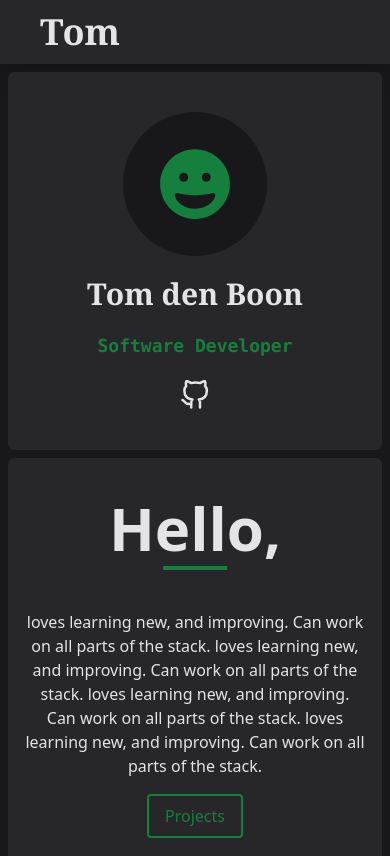
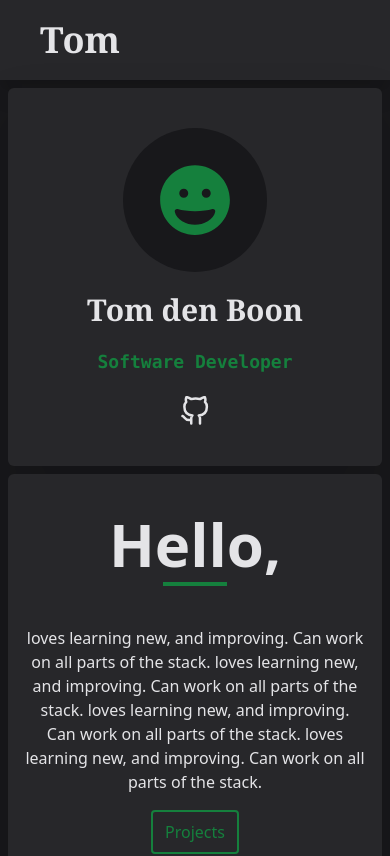
Before and after one commit to tomdenboon/portfolio-v1, a React (Create React App) app: page / in a window 390 px wide. Shown: the top 856 px of the page. Built offline with nearby package versions, Linux system fonts and the light colour scheme.

Commit message:
altered animation added box shadow

```diff
--- a/src/components/BottomArrow.js
+++ b/src/components/BottomArrow.js
@@ -1,10 +1,12 @@
-import React from 'react';
-import { FaLongArrowAltDown } from 'react-icons/fa';
+import React from "react";
+import { FaLongArrowAltDown } from "react-icons/fa";
 
 function BottomArrow() {
   return (
-    <div className="group absolute bottom-4 flex flex-col items-center justify-center cursor-pointer transform hover:translate-y-2 duration-500
-        animate-fade-in-up-delay-800 opacity-0">
+    <div
+      className="group absolute bottom-5 flex flex-col items-center justify-center cursor-pointer transform
+        animate-fade-in-up-delay-300 opacity-0"
+    >
       <span className="absolute ml-3 mb-11 flex h-3 w-3 group-hover:opacity-0 ease-in duration-300">
         <span className="animate-ping absolute inline-flex h-3 w-3 rounded-full bg-green-600 opacity-75 pointer-events-none"></span>
         <span className="relative inline-flex rounded-full h-3 w-3 bg-green-700 pointer-events-none"></span>
--- a/src/components/Home.js
+++ b/src/components/Home.js
@@ -4,13 +4,14 @@ import BottomArrow from "./BottomArrow";
 
 function Home() {
   const myRef = useRef(null);
+
   const executeScroll = () => {
     console.log("clickclak");
     myRef.current.scrollIntoView({ behavior: "smooth" });
   };
   return (
     <div className="flex flex-col bg-gray-900">
-      <div className="flex flex-col items-center justify-center pt-16 sm:pt-0 sm:h-screen">
+      <div className="flex flex-col items-center justify-center mt-20 sm:mt-0 sm:h-screen">
         <PersonCard />
         <button className="hidden sm:flex" onClick={executeScroll}>
           <BottomArrow />
--- a/src/components/Navbar.js
+++ b/src/components/Navbar.js
@@ -7,7 +7,7 @@ function Navbar() {
   return (
     <div
       className="text-gray-200 font-mono top-0 left-0 flex w-full justify-between
-      absolute h-16 bg-gray-800 items-center shadow-xl"
+      absolute h-20 bg-gray-800 items-center shadow-xl"
     >
       <NavLink
         to="/"
@@ -16,16 +16,16 @@ function Navbar() {
         Tom
       </NavLink>
       <div className="flex items-center invisible md:visible">
-        <div className="animate-fade-in-down-delay-200 opacity-0">
+        <div className="animate-fade-in-down-delay-400 opacity-0">
           <NavbarItem routeName="/">Home</NavbarItem>
         </div>
-        <div className="animate-fade-in-down-delay-300 opacity-0">
+        <div className="animate-fade-in-down-delay-500 opacity-0">
           <NavbarItem routeName="/projects">Projects</NavbarItem>
         </div>
-        <div className="animate-fade-in-down-delay-400 opacity-0">
+        <div className="animate-fade-in-down-delay-600 opacity-0">
           <NavbarItem routeName="/contact">Contact</NavbarItem>
         </div>
-        <div className="animate-fade-in-down-delay-500 opacity-0 ml-5 mr-10">
+        <div className="animate-fade-in-down-delay-700 opacity-0 ml-5 mr-10">
           <NavLink to="/resume">
             <CustomButton1 title="Resume" />
           </NavLink>
--- a/src/components/Projects.js
+++ b/src/components/Projects.js
@@ -1,9 +1,5 @@
 function Projects() {
-    return (
-        <div className="h-screen w-full bg-gray-900">
-        </div>
-    );
+  return <div className="h-screen w-full bg-gray-900"></div>;
 }
 
-
 export default Projects;
--- a/src/components/personCard/CustomButton1.js
+++ b/src/components/personCard/CustomButton1.js
@@ -1,13 +1,15 @@
-import React from 'react';
+import React from "react";
 
 function CustomButton1(props) {
-    return (
-        <div className="flex items-center justify-center px-4 py-2 rounded
+  return (
+    <div
+      className="flex items-center justify-center px-3 py-2 rounded
         border-2 border-green-700 text-green-700 hover:bg-green-700 hover:bg-opacity-10 hover:border-opacity-100
-        transition-all ease--out duration-300 cursor-pointer select-none">
-            {props.title}
-        </div>
-    );
+        transition-all ease--out duration-300 cursor-pointer select-none"
+    >
+      {props.title}
+    </div>
+  );
 }
 
 export default CustomButton1;
--- a/src/components/personCard/PersonCard.js
+++ b/src/components/personCard/PersonCard.js
@@ -3,10 +3,9 @@ import PersonCardLeft from "./PersonCardLeft";
 import PersonCardRight from "./PersonCardRight";
 
 function PersonCard() {
-
   return (
     <div
-      className="relative flex font text-gray-200
+      className="relative flex font text-gray-200 filter drop-shadow-2xl
       rounded-md m-2 sm:flex-row flex-col sm:mx-8 min-w-min max-w-screen-lg items-stretch"
     >
       <PersonCardLeft />
--- a/src/components/personCard/PersonCardLeft.js
+++ b/src/components/personCard/PersonCardLeft.js
@@ -1,7 +1,6 @@
 import React, { useState } from "react";
 import { FaGrin, FaGrinWink } from "react-icons/fa";
 import { FiGithub } from "react-icons/fi";
-
 
 function PersonCardLeft() {
   const [isHoveredSmiley, setIsHoveredSmiley] = useState(false);
@@ -11,8 +10,10 @@ function PersonCardLeft() {
   };
 
   return (
-    <div className="relative bg-gray-800 sm:w-1/3 items-center flex flex-col rounded-l-md sm:rounded-r-none rounded-r-md
-    sm:py-16 py-10 duration-300 animate-fade-in-up-delay-100 sm:animate-fade-in-up-delay-600 opacity-0">
+    <div
+      className="relative bg-gray-800 sm:w-1/3 items-center flex flex-col rounded-l-md sm:rounded-r-none rounded-r-md
+    sm:py-16 py-10 duration-300 animate-fade-in-up-delay-100 sm:animate-fade-in-up-delay-100 opacity-0"
+    >
       <div
         className="sm:h-48 sm:w-48 h-36 w-36 flex items-center sm:text-8xl
         text-7xl justify-center rounded-full bg-gray-900 text-green-700"
--- a/src/components/personCard/PersonCardRight.js
+++ b/src/components/personCard/PersonCardRight.js
@@ -10,7 +10,7 @@ function PersonCardRight() {
   return (
     <div
       className="sm:w-2/3 sm:ml-px sm:mt-0 mt-2 rounded-l-md sm:rounded-l-none rounded-r-md bg-gray-800
-    animate-fade-in-up-delay-200 sm:animate-fade-in-right-delay-700 opacity-0"
+      animate-fade-in-up-delay-200 sm:animate-fade-in-right-delay-200 opacity-0"
     >
       <div className="flex flex-col items-center justify-center sm:text-7xl text-6xl font-bold my-10">
         Hello,
@@ -35,11 +35,11 @@ function PersonCardRight() {
           loves learning new, and improving. Can work on all parts of the stack.
         </div>
         <div
-            className="transform translate-x-1/2 sm:translate-y-1/2  sm:rotate-90 sm:-right-4 sm:bottom-1/2
+          className="transform translate-x-1/2 sm:translate-y-1/2  sm:rotate-90 sm:-right-4 sm:bottom-1/2
             bottom-0 right-1/2 translate-y-full
             absolute text-green-700 font-bold font-mono text-3xl select-none flex"
         >
-            {formatTime(timer.time)}
+          {formatTime(timer.time)}
         </div>
       </div>
     </div>
```
Lines whose indentation alone changed are shown as unchanged.
